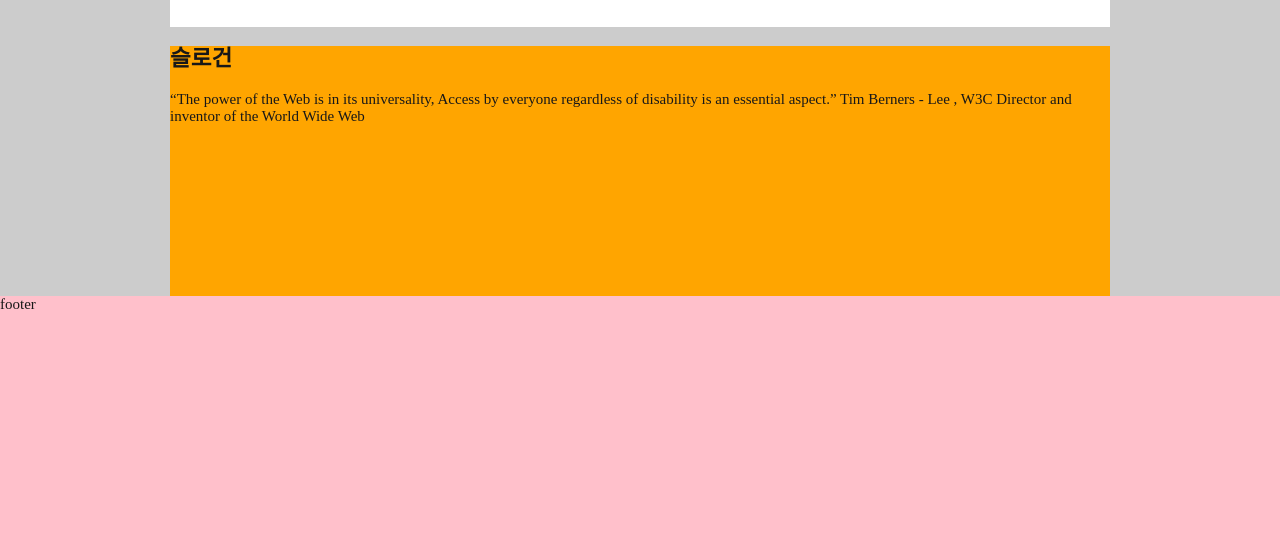
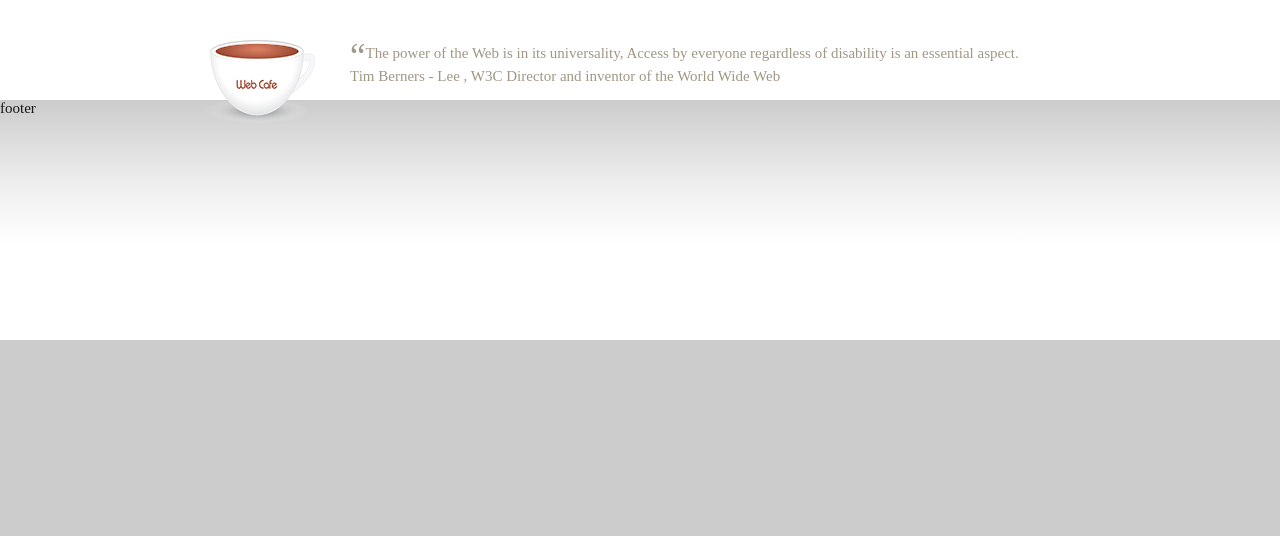
Before and after one commit to bg-shorthand/FDS18, a plain HTML site: page index.html in a window 1280 px wide. Shown: the part 839-1375 px from the top of the page. After the commit the page ends 1179 px from the top, so only its background shows below. Drawn offline with nearby package versions, Linux system fonts and the light colour scheme; a web font is replaced by a local one.

Commit message:
슬로건 디자인

```diff
--- a/css/stylesheet.css
+++ b/css/stylesheet.css
@@ -33,7 +33,7 @@ body {
   font-family: 'Spoqa Han Sans', 'Spoqa Han Sans JP', 'Sans-serif';
   font-size: 1.5rem;
   color: #181818;
-  background: #ccc;
+  background: #ccc linear-gradient(#ccc 0%, #eee 35%, #fff 60%, #fff 100%);
 }
 /* 링크 스타일 */
 a{
@@ -219,6 +219,7 @@ header {
   overflow: hidden;
   min-height: 450px;
   padding: 30px 15px;
+  border-radius: 15px 15px 0 0;
 }
   .group {
     margin: 0 15px;
@@ -743,12 +744,64 @@ header {
 
 
 .slogan {
-  background: orange;
-  height: 250px;
+  position: relative;
+  padding: 0 70px 15px 180px;
+}
+.slogan-heading {
+  width: 110px;
+  height: 83px;
+  font-size: 1.4rem;
+  font-weight: 400;
+  text-align: center;
+  line-height: 83px;
+  position: absolute;
+  left: 35px;
+  bottom: -35px;
+}
+.slogan-heading::after {
+  content: "";
+  position: absolute;
+  width: 100%;
+  height: 100%;
+  top: 0;
+  left: 0;
+  background: url(./images/coffee.png) no-repeat 0 0;
+}
+.slogan-brief {
+  margin: 0;
+  color: #a09784;
+}
+.slogan-brief q::before {
+  font-size: 3.5rem;
+  position: relative;
+  top: 10px;
+}
+.slogan-brief q::after{
+  content: "";
 }
 
+
+/* .slogan-heading {
+  background-color: lightgreen;
+  width: 110px;
+  height: 83px;
+  background: url(./images/coffee.png);
+  padding-top: 84px;
+  overflow: hidden;
+  float: left;
+}
+.slogan-brief {
+  background-color: yellow;
+  padding: 0 150px;
+  line-height: 2;
+  margin: 0;
+}
+.slogan-brief::before {
+  font-size: 5rem;
+} */
+
 .footer {
-  background: pink;
+  background: #ccc linear-gradient(#ccc 0%, #eee 35%, #fff 60%, #fff 100%);
   height: 240px;
   width: 100%;
 }
```
